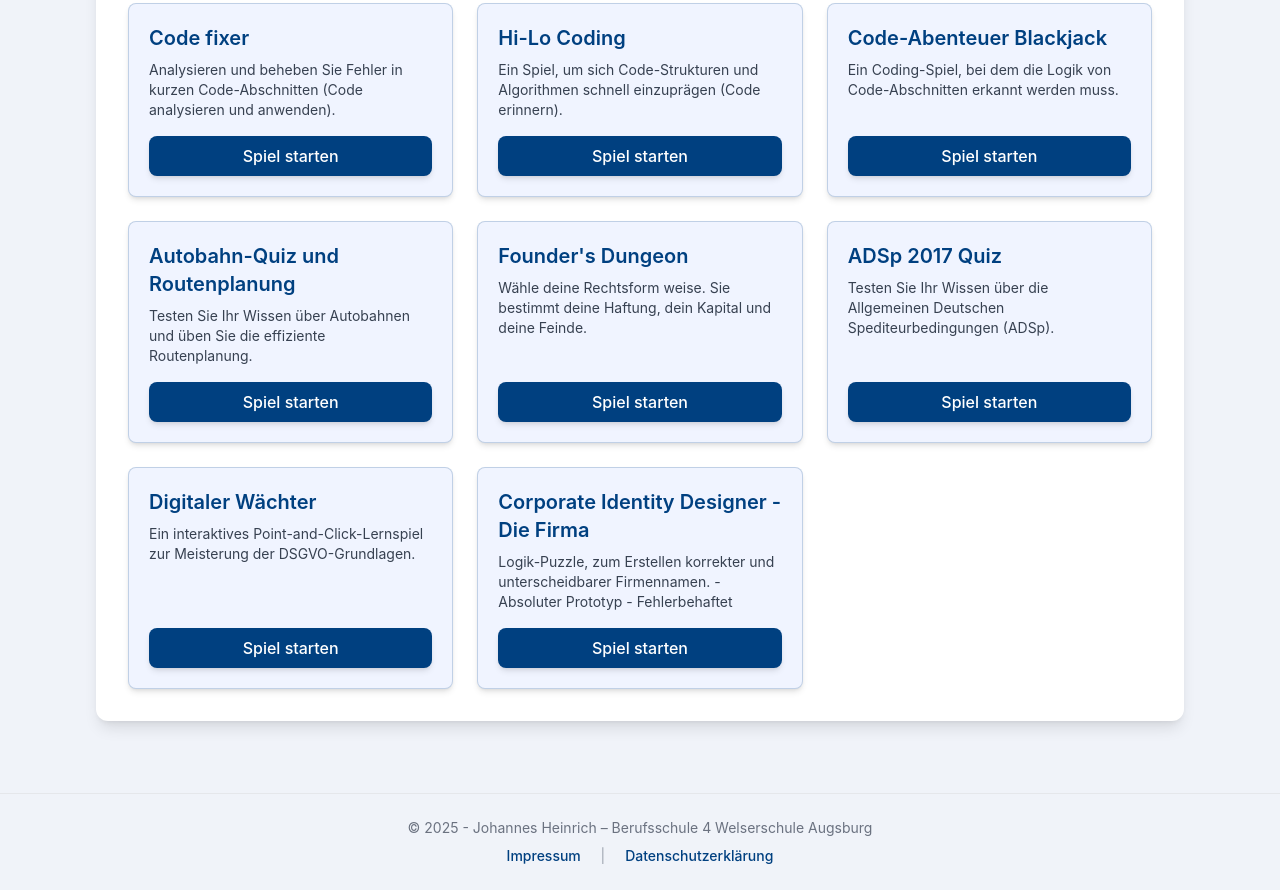
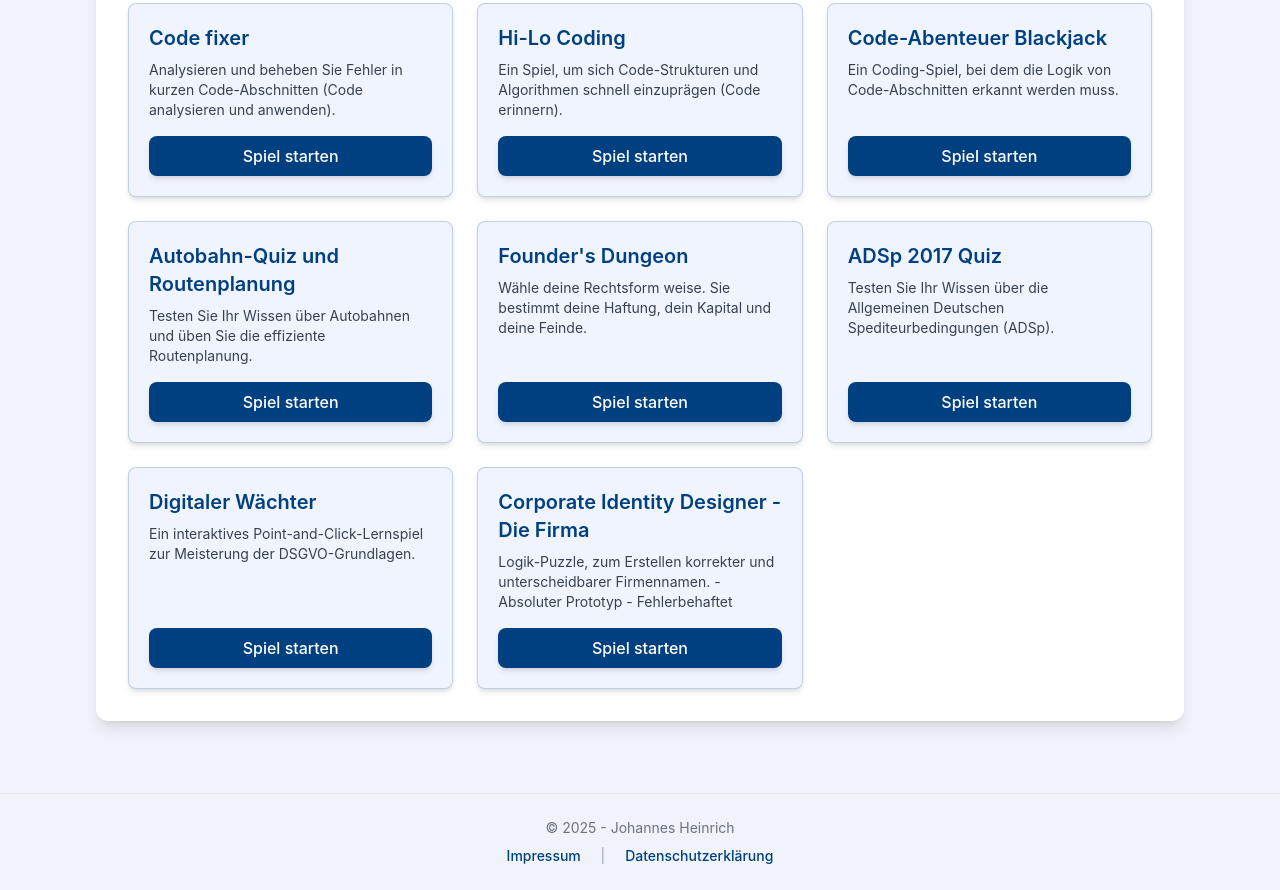
Before and after one commit to heinrichjo/lernspiele, a plain HTML site: page index.html in a window 1280 px wide. Shown: the part 1255-2145 px from the top of the page. Drawn offline with nearby package versions, Linux system fonts and the light colour scheme.

Commit message:
Update index.html

```diff
--- a/index.html
+++ b/index.html
@@ -332,7 +332,7 @@
     <footer class="mt-10 py-6 text-center text-gray-500 text-sm border-t border-gray-200">
         <div class="max-w-6xl mx-auto px-4">
             <p class="mb-2">
-                &copy; 2025 - Johannes Heinrich – Berufsschule 4 Welserschule Augsburg
+                &copy; 2025 - Johannes Heinrich
             </p>
             <div class="space-x-4">
                 <a href="impressum.html" target="_blank" class="text-primary hover:text-blue-600 font-medium underline-offset-4 hover:underline transition duration-150">
```
